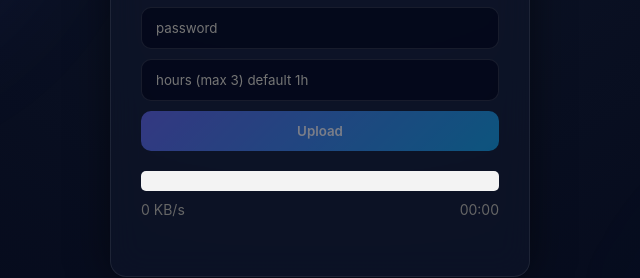
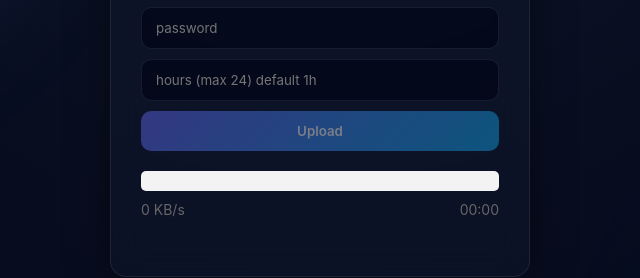
Before and after one commit to psycho1767/upload.freeapps.ir, a plain HTML site: page Frontend/index.html in a window 1280 px wide. Shown: the part 327-605 px from the top of the page, 320-960 px from the left. Drawn offline with Linux system fonts and the light colour scheme; no server answers.

Commit message:
change limit

```diff
--- a/Frontend/index.html
+++ b/Frontend/index.html
@@ -16,9 +16,9 @@
         <input
           type="number"
           id="expireHours"
-          placeholder="hours (max 3) default 1h"
+          placeholder="hours (max 24) default 1h"
           min="1"
-          max="3"
+          max="24"
         />
         <button id="uploadBtn">Upload</button>
 
```
